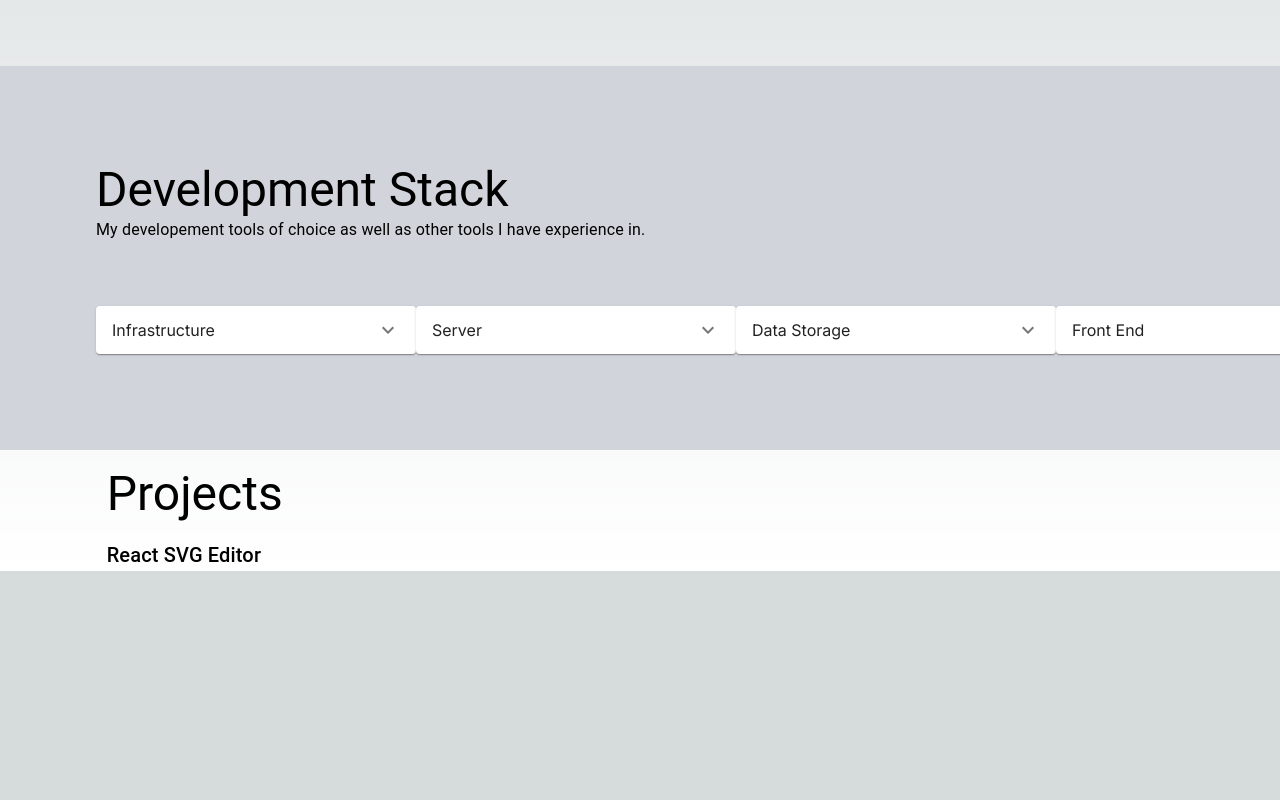
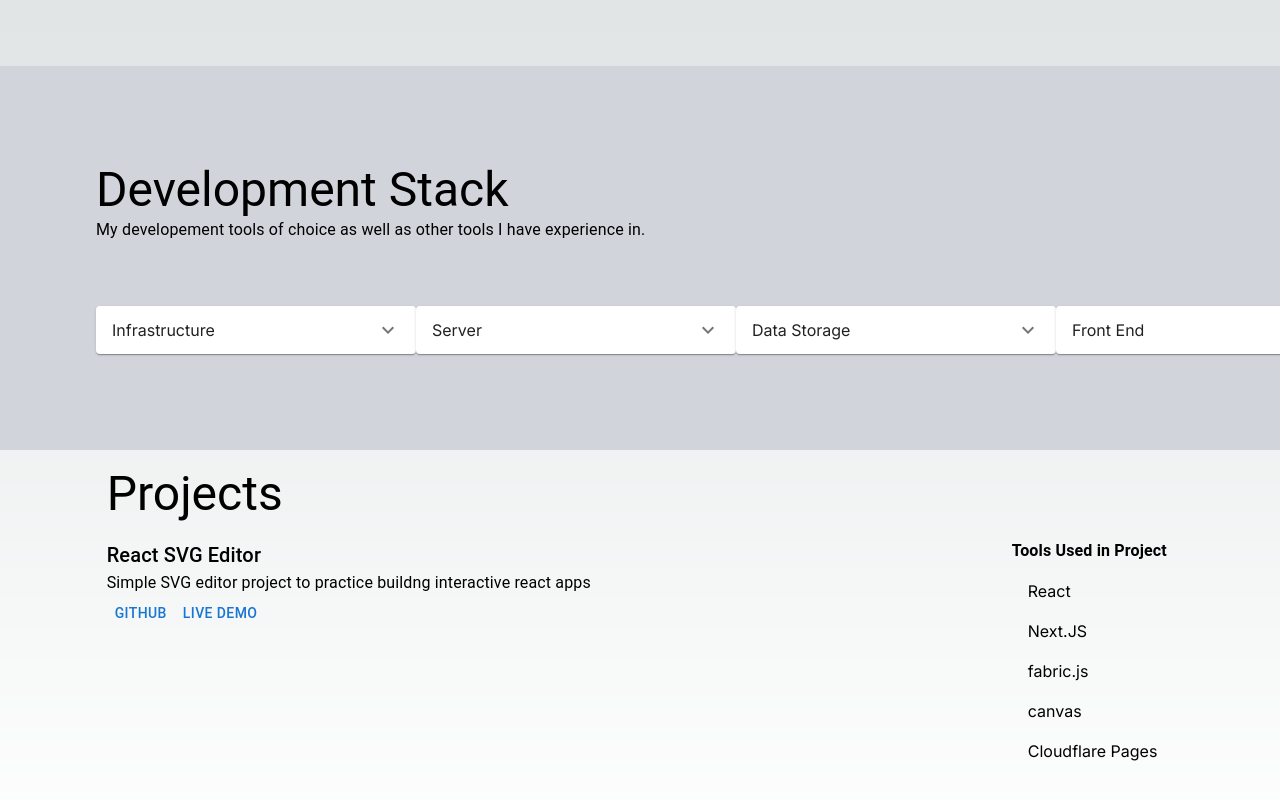
Before and after one commit to noah-seltzer/dev-profile, a Next.js app: page / in a window 1280 px wide. Shown: the part 316-1116 px from the top of the page. Before the commit the page ends 887 px from the top, so only its background shows below. Built offline with nearby package versions, Linux system fonts and the light colour scheme.

Commit message:
fix:fleshed out project component

```diff
--- a/src/app/page.tsx
+++ b/src/app/page.tsx
@@ -5,7 +5,7 @@ import { Projects } from "@/components/projects";
 
 export default function Home() {
   return (
-    <main className="flex min-h-screen flex-col items-center justify-between">
+    <main className="flex min-h-screen flex-col items-center justify-between mb-24">
       <div className="flex flex-col w-full">
         <Hero />
         <Stack />
--- a/src/components/projects.tsx
+++ b/src/components/projects.tsx
@@ -1,4 +1,22 @@
-import { Divider, Typography } from '@mui/material'
+import { Button, Divider, List, ListItem, Typography } from '@mui/material'
+import Link from 'next/link'
+
+const projects = [
+    {
+        title: 'React SVG Editor',
+        description:
+            'Simple SVG editor project to practice buildng interactive react apps',
+        tools_list: [
+            'React',
+            'Next.JS',
+            'fabric.js',
+            'canvas',
+            'Cloudflare Pages'
+        ],
+        github_url: 'https://github.com/noah-seltzer/social-svg-editor',
+        demo_url: 'https://editor.noahseltzer.com'
+    }
+]
 
 export const Projects = () => {
     return (
@@ -8,12 +26,50 @@ export const Projects = () => {
             </div>
             <Divider />
             <div className='w-5/6'>
-                <Typography variant='h6'>
-                    React SVG Editor
-                </Typography>
-                <Typography>
-
-                </Typography>
+                {projects.map((project) => {
+                    return (
+                        <div className='flex flex-row justify-between'>
+                            <div>
+                                <Typography variant='h6'>
+                                    {project.title}
+                                </Typography>
+                                <Typography
+                                    sx={{
+                                        fontSize: '1rem'
+                                    }}
+                                >
+                                    {project.description}
+                                </Typography>
+                                {project.github_url && (
+                                    <Link href={project.github_url}>
+                                        <Button variant='text'>Github</Button>
+                                    </Link>
+                                )}
+                                {project.demo_url && (
+                                    <Link href={project.demo_url}>
+                                        <Button variant='text'>Live Demo</Button>
+                                    </Link>
+                                )}
+                            </div>
+                            <div>
+                                {project.tools_list && (
+                                    <div>
+                                        <Typography sx={{
+                                            fontWeight: 'bold'
+                                        }}>
+                                            Tools Used in Project
+                                        </Typography>
+                                        <List>
+                                            {project.tools_list.map((tool) => {
+                                                return <ListItem>{tool}</ListItem>
+                                            })}
+                                        </List>
+                                    </div>
+                                )}
+                            </div>
+                        </div>
+                    )
+                })}
             </div>
         </div>
     )
```
